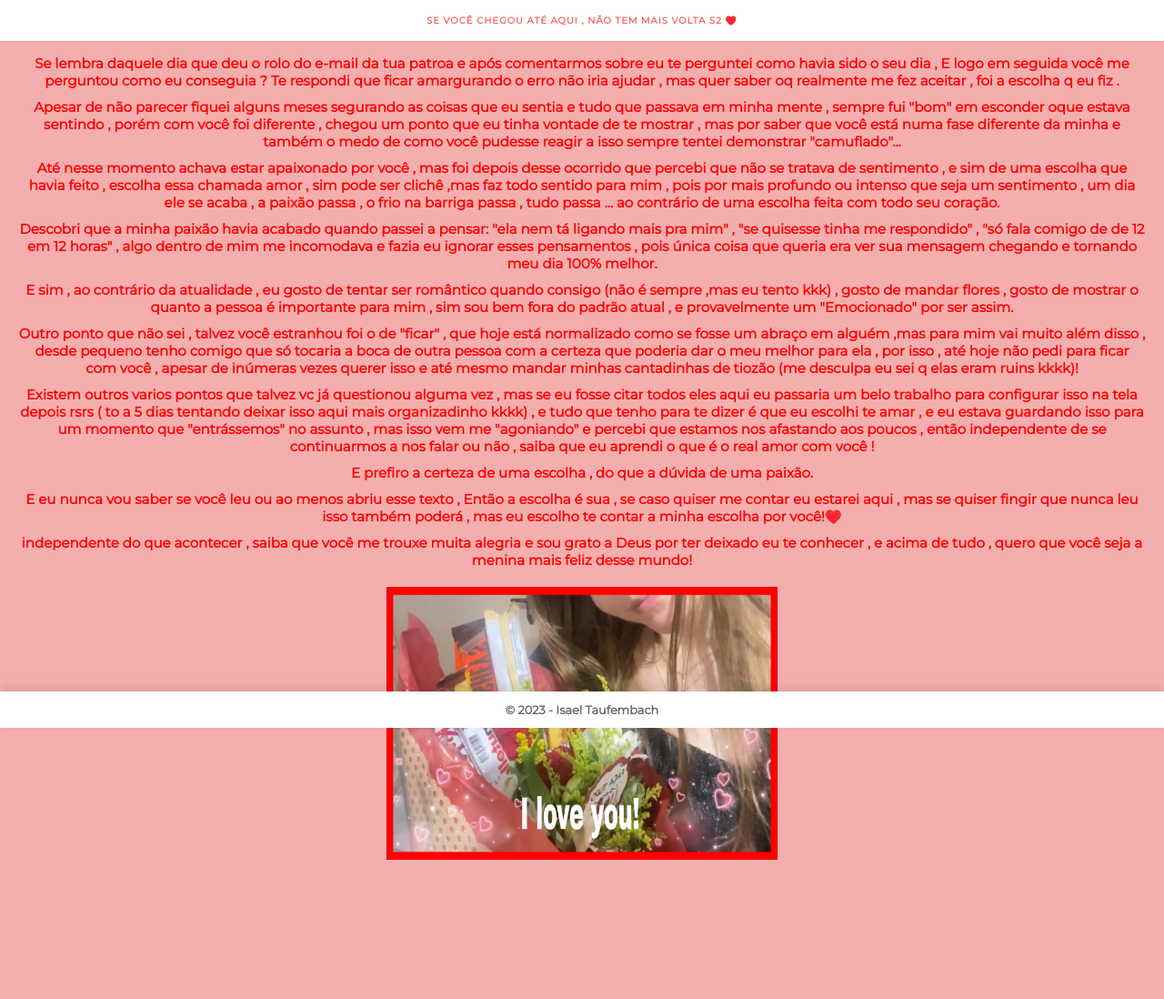
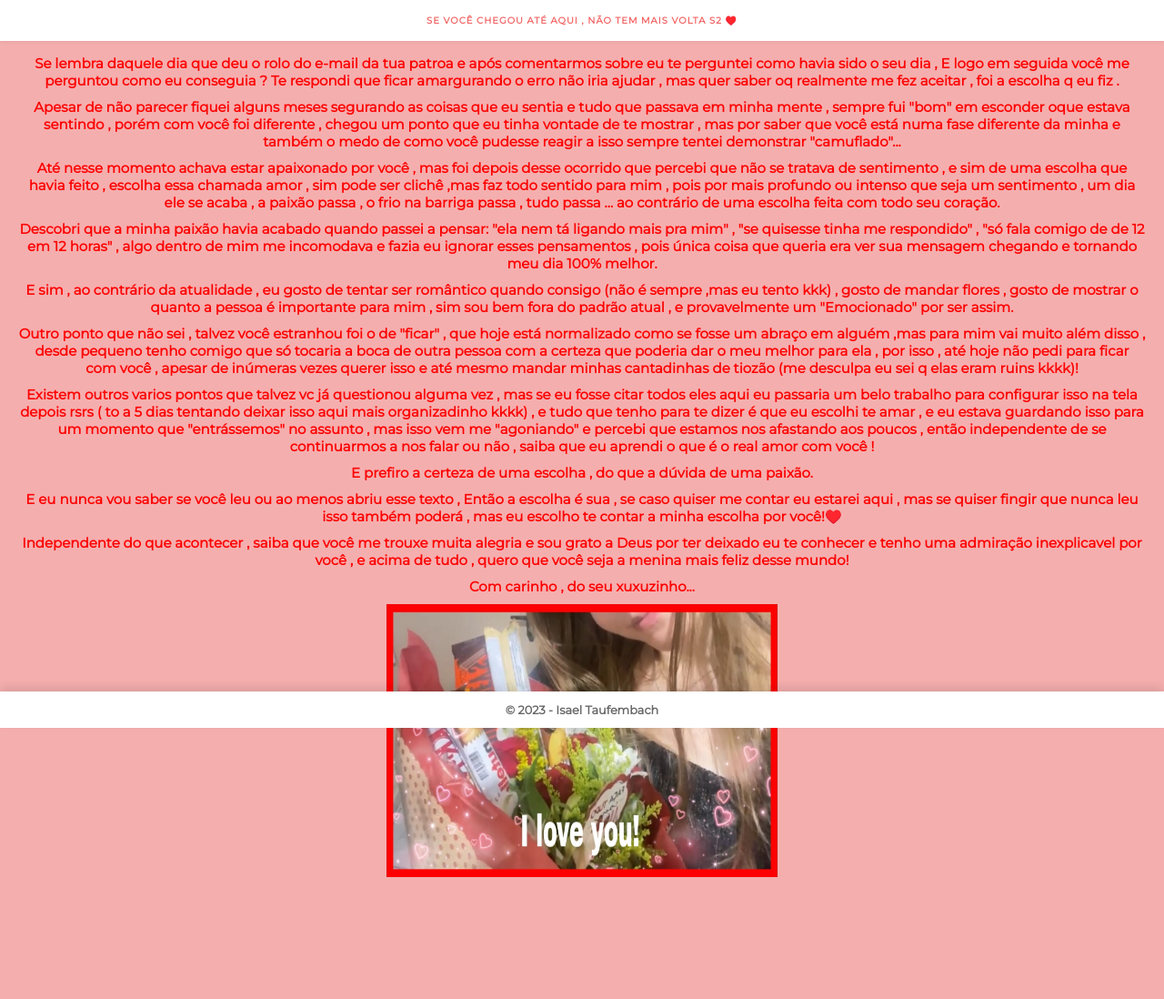
Before and after one commit to IsaelTau/pg2, a plain HTML site: page app.html in a window 1280 px wide. Shown: the whole page at 91% size. Drawn offline with Linux system fonts and the light colour scheme.

Commit message:
Add files via upload

```diff
--- a/app.html
+++ b/app.html
@@ -26,8 +26,8 @@
       e eu estava guardando isso para um momento que "entrássemos" no assunto , mas isso vem me "agoniando" e percebi que estamos nos afastando aos poucos , então independente de se continuarmos a nos falar ou não , saiba que eu aprendi o que é o real amor com você !</h1>
     <h1>E prefiro a certeza de uma escolha , do que a dúvida de uma paixão.</h1>
     <h1>E eu nunca vou saber se você leu ou ao menos abriu esse texto , Então a escolha é sua , se caso quiser me contar eu estarei aqui , mas se quiser fingir que nunca leu isso também poderá , mas eu escolho te contar a minha escolha por você!♥️ </h1>
-    <h1>independente do que acontecer , saiba que você me trouxe muita alegria e sou grato a Deus por ter deixado eu te conhecer , e acima de tudo , quero que você seja a menina mais feliz desse mundo!</h1>
-    <h1></h1>
+    <h1>Independente do que acontecer , saiba que você me trouxe muita alegria e sou grato a Deus por ter deixado eu te conhecer e tenho uma admiração inexplicavel por você , e acima de tudo , quero que você seja a menina mais feliz desse mundo!</h1>
+    <h1> Com carinho , do seu xuxuzinho... </h1>
   </p><img src="ft.jpeg" alt="logo" width="430px" height="300px"/></div>
   <div class="container">
 
```
